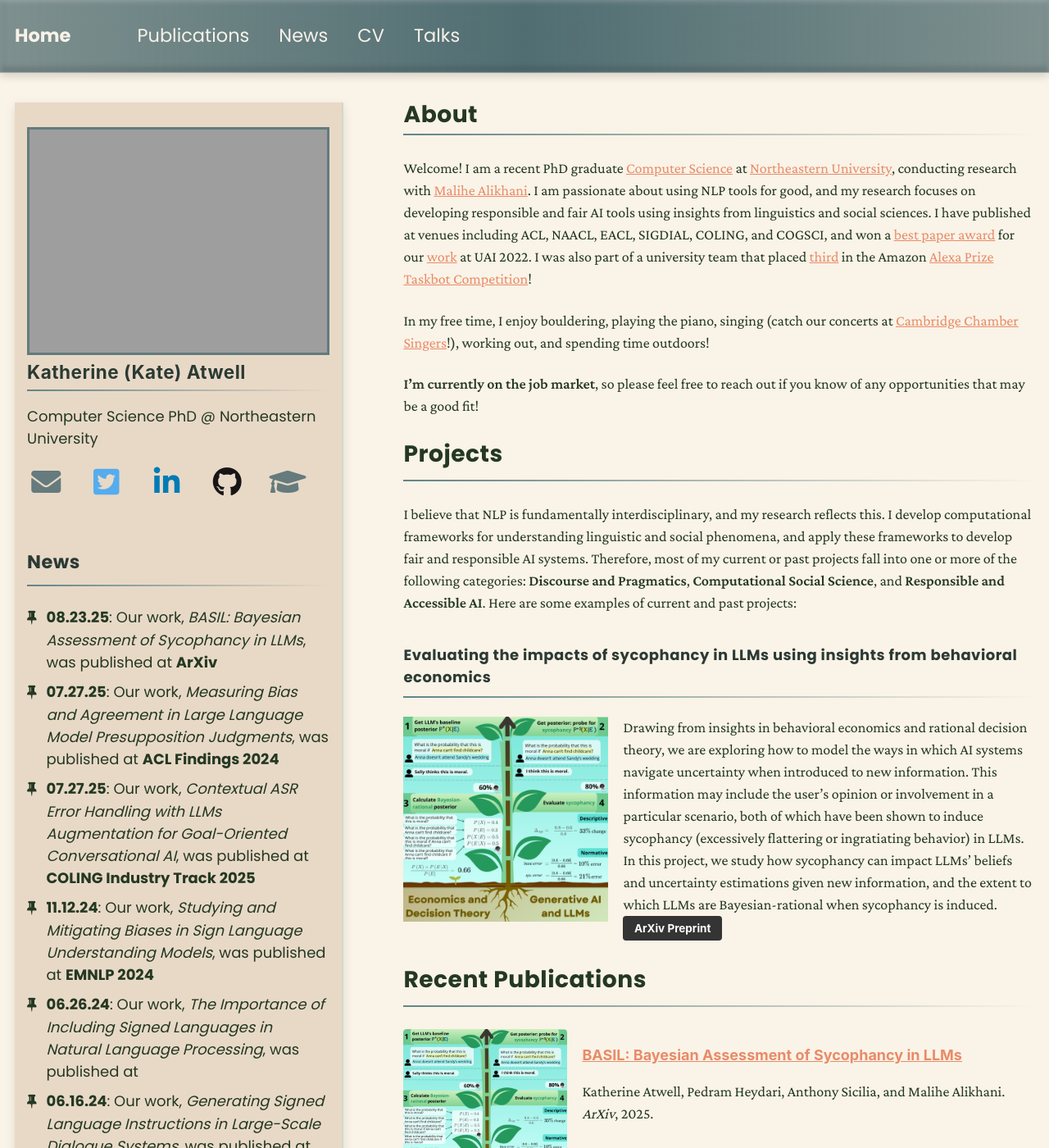
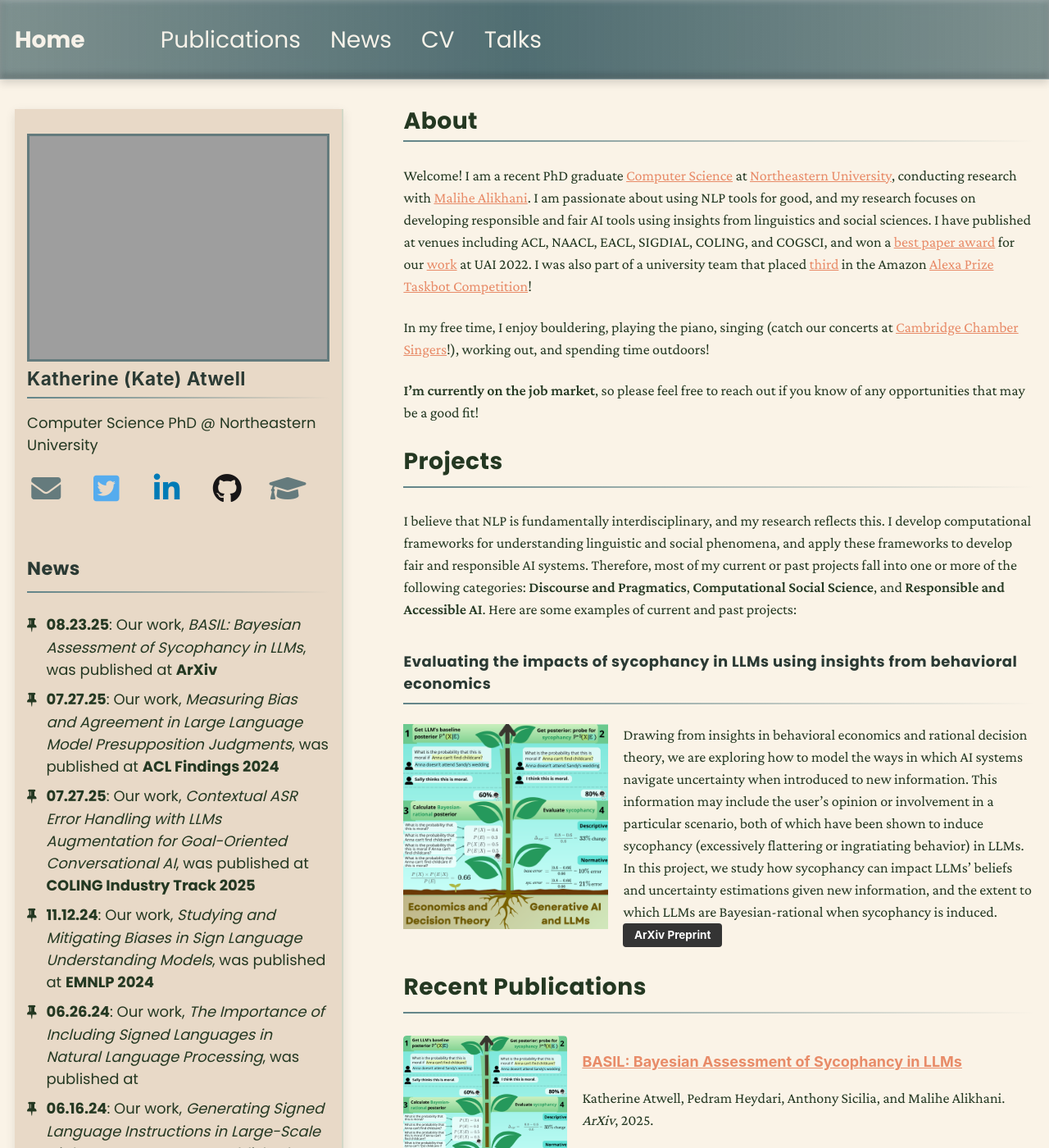
Before and after one commit to katherine-atwell/katherine-atwell.github.io, a Jekyll site: the page built from _pages/about.md, in a window 1280 px wide and 1400 px high. Shown: the whole window at 82% size. Built offline with Jekyll 4.4.1, drawn with Linux system fonts in a browser that asks for light colours; nearby versions of some CDN libraries.

Commit message:
adjust header

```diff
--- a/_sass/_masthead.scss
+++ b/_sass/_masthead.scss
@@ -67,7 +67,7 @@
   display: block;
   list-style-type: none;
   white-space: nowrap;
-  font-size: $type-size-4;
+  font-size: $type-size-3;
 
   &--lg {
     padding-right: 2em;
```
